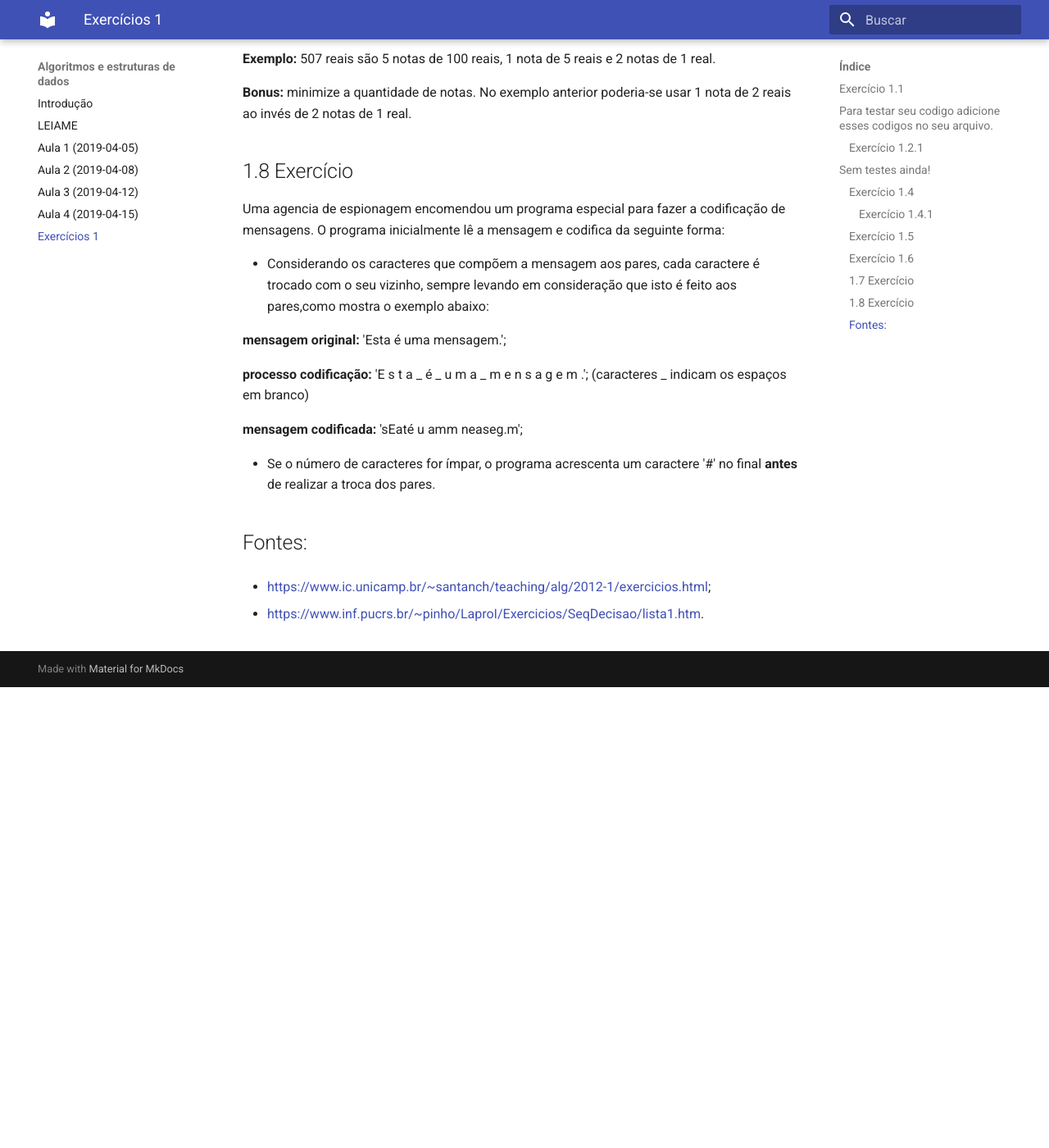
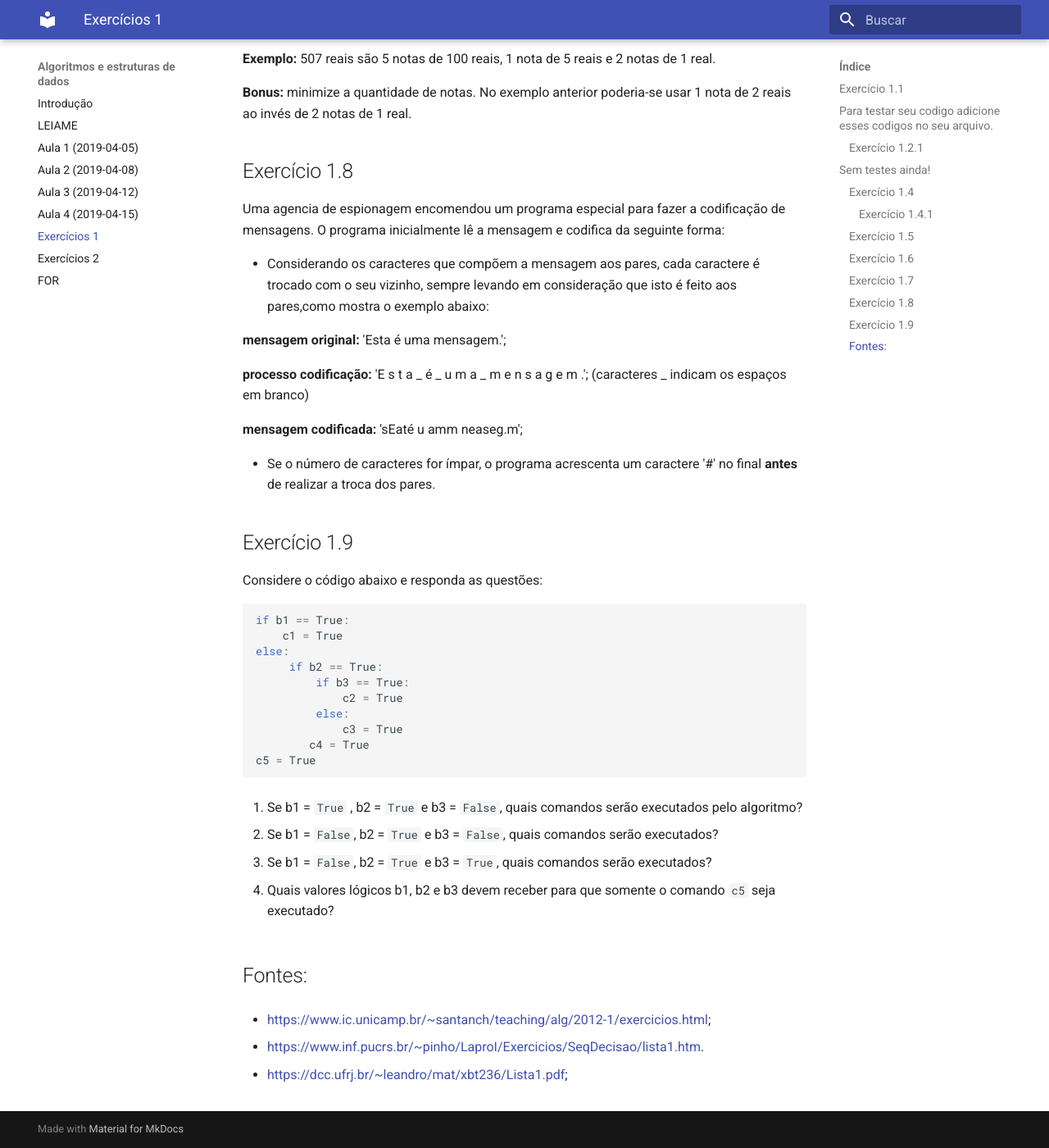
Before and after one commit to allainclair/disc-alg-est-dados, an MkDocs documentation site: the page built from doc/docs/exercicios1.md, in a window 1280 px wide and 1400 px high, scrolled down 2791 px. Shown: the whole window at 82% size. Built offline with MkDocs 1.6.1 and Material for MkDocs 9.7.7, drawn with Linux system fonts in a browser that asks for light colours; before the commit the page ends 3629 px from its top, so only the background shows below that; some of the changed text lies outside the part shown.

````diff
--- a/doc/docs/exercicios1.md
+++ b/doc/docs/exercicios1.md
@@ -113,7 +113,7 @@ Em seguida programa imprime qual o valor total em dinheiro.
 Exemplo: 2 notas de 1 real e 5 notas de 100 reais (entrada) dão um total de
 502 reais (saída).
 
-## 1.7 Exercício
+## Exercício 1.7
 
 Escreva um programa que faça o inverso da questão anterior, ou seja, solicite
 ao usuário um valor (total) em dinheiro, e informe quantas notas de: 1 real,
@@ -127,7 +127,7 @@ de 1 real.
 1 nota de 2 reais ao invés de 2 notas de 1 real.
 
 
-## 1.8 Exercício
+## Exercício 1.8
 
 
 Uma agencia de espionagem encomendou um programa especial para fazer a codificação
@@ -147,6 +147,33 @@ de mensagens. O programa inicialmente lê a mensagem e codifica da seguinte form
 * Se o número de caracteres for ímpar, o programa acrescenta um caractere '#'
 no final **antes** de realizar a troca dos pares.
 
+## Exercício 1.9
+
+Considere o código abaixo e responda as questões:
+
+```Python
+if b1 == True:
+    c1 = True
+else:
+     if b2 == True:
+         if b3 == True:
+             c2 = True
+         else:
+             c3 = True
+        c4 = True
+c5 = True
+```
+
+1. Se b1 = `True` , b2 = `True` e b3 = `False`, quais comandos serão executados
+   pelo algoritmo?
+
+2. Se b1 = `False`, b2 = `True` e b3 = `False`, quais comandos serão executados?
+
+3. Se b1 = `False`, b2 = `True` e b3 = `True`, quais comandos serão executados?
+
+4. Quais valores lógicos b1, b2 e b3 devem receber para que somente o comando
+`c5` seja executado?
+
 ## Fontes:
 
 * [https://www.ic.unicamp.br/~santanch/teaching/alg/2012-1/exercicios.html](
@@ -154,3 +181,6 @@ no final **antes** de realizar a troca dos pares.
 
 * [https://www.inf.pucrs.br/~pinho/LaproI/Exercicios/SeqDecisao/lista1.htm](
   https://www.inf.pucrs.br/~pinho/LaproI/Exercicios/SeqDecisao/lista1.htm).
+
+* [https://dcc.ufrj.br/~leandro/mat/xbt236/Lista1.pdf](
+  https://dcc.ufrj.br/~leandro/mat/xbt236/Lista1.pdf);
--- a/doc/mkdocs.yml
+++ b/doc/mkdocs.yml
@@ -15,6 +15,8 @@ nav:
 - Aula 3 (2019-04-12): aula3.md
 - Aula 4 (2019-04-15): aula4.md
 - Exercícios 1: exercicios1.md
+- Exercícios 2: exercicios2.md
+- FOR: for.md
 
 plugins:
   - search
````
Also changed, not shown: doc/docs/aula3.md (+6 -3 lines), doc/docs/exercicios2.md (added, +127 -0 lines), doc/docs/for.md (added, +85 -0 lines).
